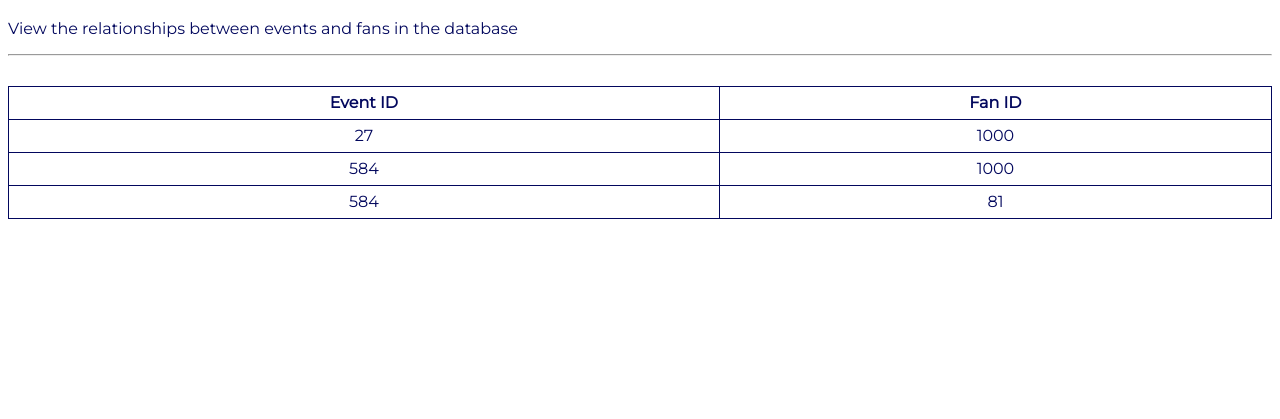
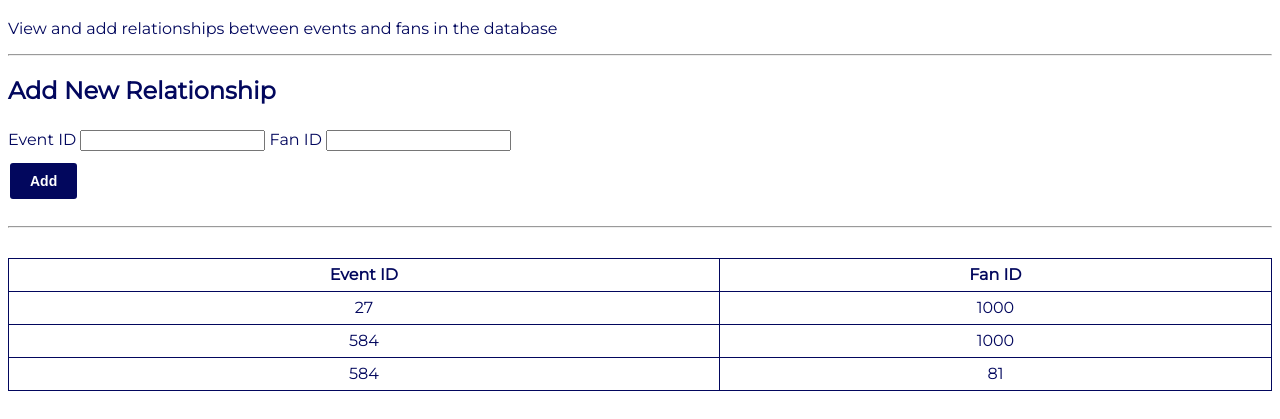
Before and after one commit to nbowd/CrowdFlow, a plain HTML site: page events_fans.html in a window 1280 px wide. Shown: the part 63-482 px from the top of the page. Drawn offline with Linux system fonts and the light colour scheme.

Commit message:
Update events_fans.html
Added "Add" functionality

```diff
--- a/events_fans.html
+++ b/events_fans.html
@@ -12,7 +12,20 @@
     <body>
     <main class="container">
         <h1>Events_fans</h1>
-        <p>View the relationships between events and fans in the database</p>
+        <p>View and add relationships between events and fans in the database</p>
+        <hr>
+        <h2>Add New Relationship</h2>
+        <form>
+          <div>
+            <label for="eventID"> Event ID</label>
+            <input type="text" name="eventID" id="eventID" required>
+            <label for="fanID">Fan ID</label>
+            <input type="text" name="fanID" id="fanID" required>
+          </div>
+          <div>
+            <input type="submit" name="submit" id="submit" value="Add">
+          </div>
+        </form>
         <hr>
         <table>
             <thead>
```
